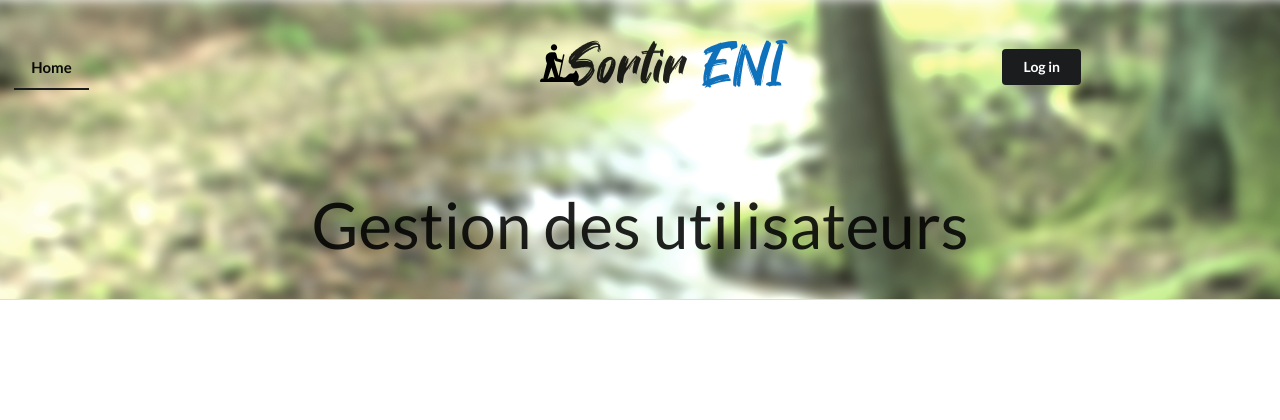
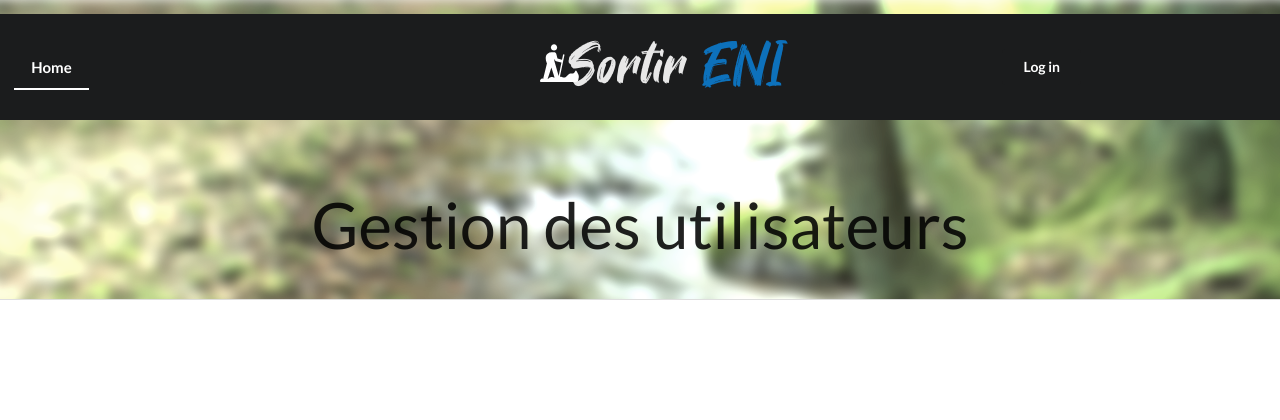
Before and after one commit to NnaoyP/projet_sortir, a Symfony app: template templates/admin/index.html.twig in a window 1280 px wide. Shown: the top 420 px of the page. Run offline with Twig, Linux system fonts and the light colour scheme; the template is opened without the code that fills it, so the values that code supplies are empty; form fields are guessed from the names that the template uses; some libraries are stand-ins or nearby versions.

Commit message:
Changed header style

```diff
--- a/templates/base.html.twig
+++ b/templates/base.html.twig
@@ -76,10 +76,10 @@
             </div>
 
             <div class="pusher">
-                <div class="ui vertical masthead center aligned segment">
+                <div class="ui vertical masthead center aligned segment" style="color: white !important;">
                     <div class="background"></div>
                     <div>
-                        <div class="ui large secondary pointing menu grid row">
+                        <div class="ui large secondary pointing inverted menu grid row" style="background-color: #1b1c1d">
                             <a class="toc left aligned item">
                                 <i class="sidebar icon"></i>
                             </a>
@@ -142,7 +142,7 @@
 
                             <div class="not-mobile four wide column">
                                 <h2 class="center item main-title">
-                                    <img src="/assets/icons/climbing-adventure-silhouette-black.svg" class="main-logo">
+                                    <img src="/assets/icons/climbing-adventure-silhouette-white.svg" class="main-logo">
                                     <div class="content youth-power main-title black medium">Sortir <span class="blue-text">ENI</span></div>
                                 </h2>
                             </div>
```
